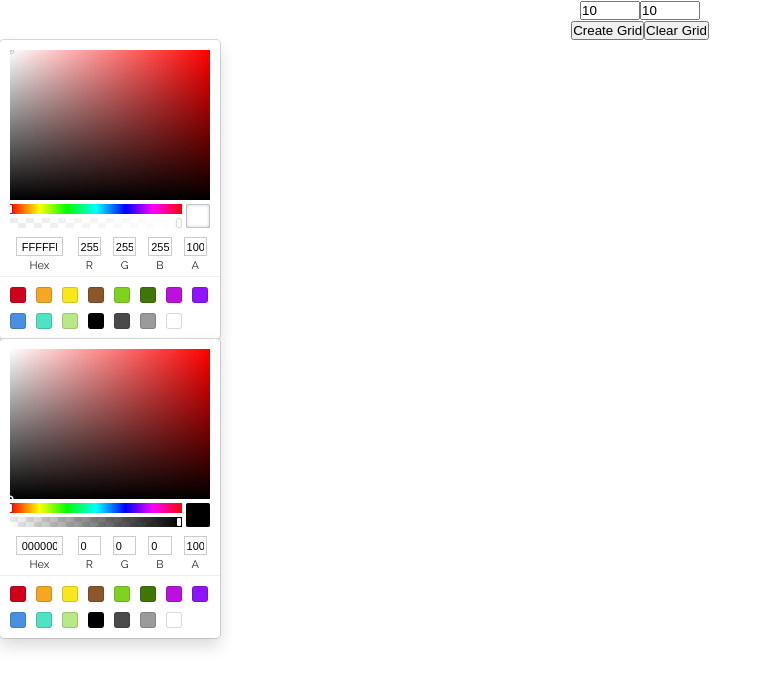
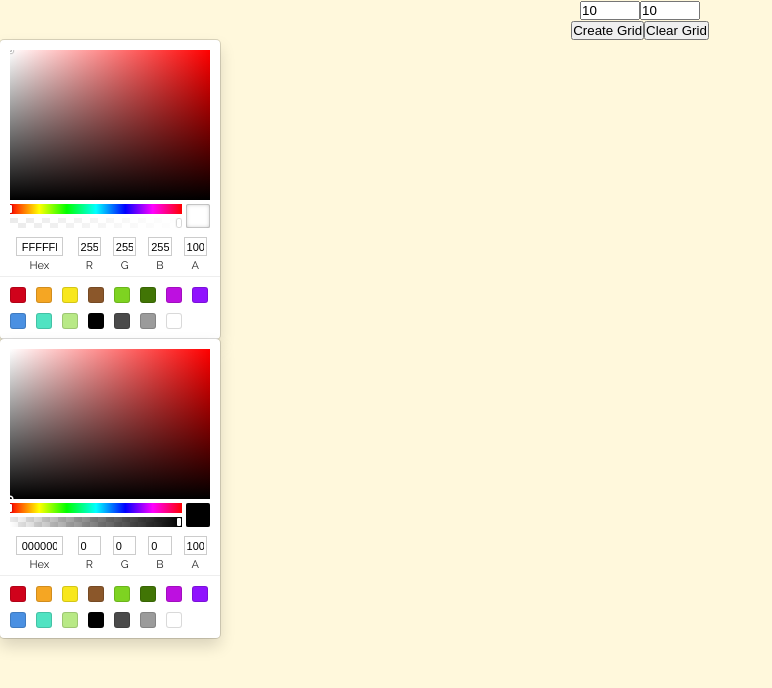
Before and after one commit to UmerSharif/Pixel-Art-App, a React (Create React App) app: page / in a window 1280 px wide. Shown: the top 688 px of the page, without its empty margins (0-772 px from the left). Built offline with nearby package versions, Linux system fonts and the light colour scheme.

Commit message:
fixing height problem

```diff
--- a/src/App.css
+++ b/src/App.css
@@ -2,6 +2,8 @@
   text-align: center;
 }
 
-.App {
-  /* background: aquamarine; */
-}
+/* .App {
+  background: rgb(166, 180, 176);
+  width: 100%;
+  min-height: 100%;
+} */
--- a/src/App.js
+++ b/src/App.js
@@ -3,7 +3,6 @@ import "./App.css";
 import MainTable from "./components/Main/MainTable";
 
 function App() {
-  console.log("hello ihjb");
   return (
     <div className="App">
       <MainTable />
--- a/src/index.css
+++ b/src/index.css
@@ -7,19 +7,40 @@
   box-sizing: border-box;
 }
 
+/* height */
+
 /* html,
 body {
   width: 100vw;
   height: 100vh;
 } */
 
-html {
+/* html {
   height: 100%;
 }
 body {
   min-height: 100%;
+} */
+
+html {
+  height: 100%;
 }
 
+body {
+  height: 100%;
+}
+
+div#root {
+  height: 100%; /* remove this line to see div.app is no more 100% height */
+  background-color: indigo;
+}
+
+div.App {
+  min-height: 100%;
+  background-color: cornsilk;
+}
+
+/* height ends */
 html {
   box-sizing: border-box;
 }
```
Also changed, not shown: src/components/Main/MainTable.css (indentation only).
